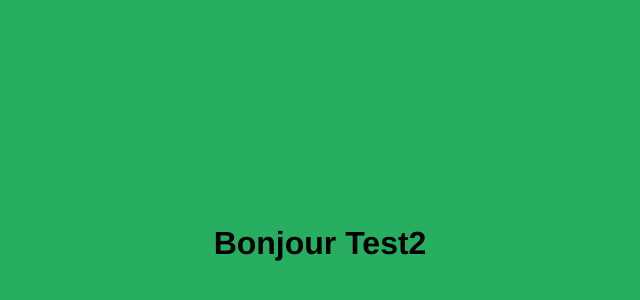
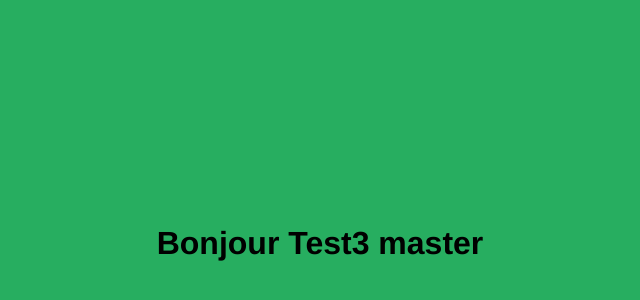
Before and after one commit to formationPro/test, a plain HTML site: page index.html in a window 1280 px wide. Shown: the part 116-416 px from the top of the page, without its empty margins (328-968 px from the left). Drawn offline with Linux system fonts and the light colour scheme.

Commit message:
test3 master

```diff
--- a/index.html
+++ b/index.html
@@ -20,6 +20,6 @@
 	</style>
 
 	<body>
-		<h1>Bonjour Test2</h1>
+		<h1>Bonjour Test3 master</h1>
 	</body>
 </html>
```
